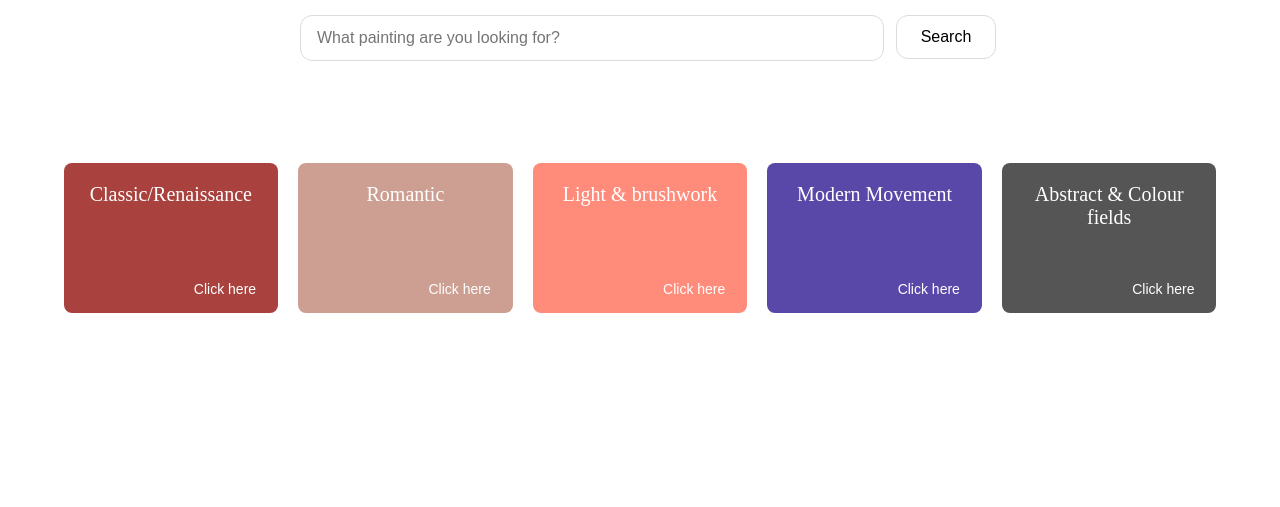
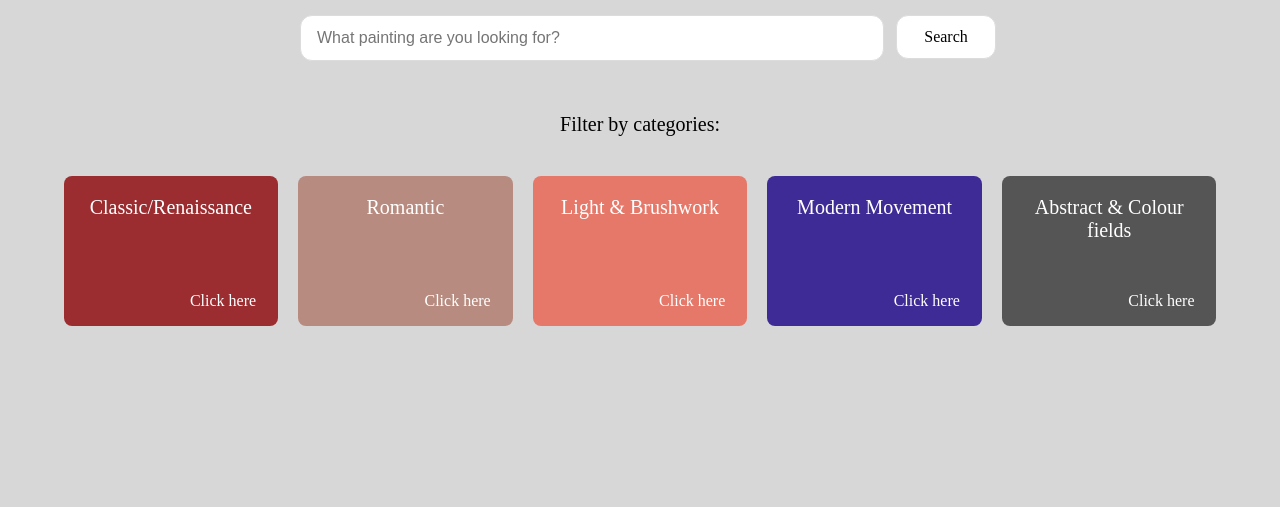
Before and after one commit to callecandelier-maker/Sandbox, a website built with webpack: page index.html in a window 1280 px wide. Shown: the part 293-800 px from the top of the page. Built offline with nearby package versions, Linux system fonts and the light colour scheme.

Commit message:
contiued and tweaked

```diff
--- a/css/style.css
+++ b/css/style.css
@@ -1,12 +1,12 @@
 
 body {
-  background-color: rgba(255, 255, 255, 0.85); /* 0.85 = 85% opacitet */
+  background-color: rgba(211, 211, 211, 0.9); /* 0.85 = 85% opacitet */
 }
-.header-Wrapper{
+/*.header-Wrapper{
   text-align: center;
   font-size: 10px;
 
-}
+}*/
 /* här refererar vi till classen som vi skapat i html */
 .text-wrapper {
   text-align: center;
@@ -22,12 +22,6 @@ body {
   margin-bottom: 20px;
   color: black;
 }
-/*
-.img:hover{
-  width: 40%;
-  transition: 2s;
-}
-*/
 
 .image-container {
   display: flex;
@@ -56,17 +50,11 @@ body {
   transition: width 0.8s ease, height 0.8s ease; /* <-- lägg till detta */
 }
 
-/*.red { background-color:#FF8C7B ; } /*#B5002D*/
-/*.orange { background-color: #F5C7B8; } /*#FF6F61*/
-/*.purple { background-color: #3F2B96; }
-.varm-taupe { background-color: #A98C7E; }
-.golden-rod { background-color: #D9A441; }*/
-
-.deep-red{background-color:#A9423E} /*#9B2D30*/
-.soft-peach{background-color: #CC9F92}
-.warm-orange{background-color: #FF8C7B}
-.deep-purple{background-color:#5A48A8 }  /*#3F2B96*/
-.gold{background-color:#D9C0B0}  /*#A98C7E*/
+.deep-red{background-color:#9B2D30} /**/
+.soft-peach{background-color: #B78B7F}
+.warm-orange{background-color: #E67869}
+.deep-purple{background-color: #3F2B96} #4E3A9F
+.gold{background-color: #A98C7E}
 
 .image-wrapper:hover{
   width: 16%;
@@ -74,6 +62,7 @@ body {
 }
 
 .image-btn {
+  font-family: "roboto-light";
   position: absolute;
   bottom: 10px;       /* avstånd från botten */
   right: 10px;        /* avstånd från högerkanten */
@@ -83,19 +72,28 @@ body {
   background-color: transparent;
   color: white;
   cursor: pointer;
-  font-size: 14px;
+  font-size: 16px;
   transition: background 0.3s;
-  color: white;
 }
 
 .image-btn:hover {
   background-color: rgba(255, 255, 255, 0.4); /* vit med 70% opacitet */
   color: black;
 }
+.image-btn:active {
+  background-color: rgba(255, 255, 255, 0.7); /* mer synlig */
+  color: white; /* färg ändras när man klickar */
+  opacity: 0.8; /* kan också använda opacity */
+}
 
 .image-wrapper p{
   text-align: center;
   color: white;
+  font-size: 20px;
+  font-family: "ariel";
+}
+.paragraph-txt{
+  text-align: center;
   font-size: 20px;
 }
 
@@ -114,7 +112,7 @@ body {
   border-radius: 60px;
   padding: 8px;
   font-size: 16px;
-  margin-bottom: 100px;
+  margin-bottom: 50px;
 
   display: flex;              /* aktiverar flexbox */
   justify-content: center;    /* centrerar horisontellt */
@@ -151,6 +149,7 @@ body {
 .search-button{
   background-color: white;
   font-size: 16px;
+  font-family: "ariel";
   height: 44px;
   width: 100px;
   border-radius: 12px;
--- a/index.html
+++ b/index.html
@@ -31,10 +31,12 @@
   <button class="search-button">Search</button>
 </div>
 
+<p class="paragraph-txt"> Filter by categories:</p>
+
 <div class="image-container">
   <div class="image-wrapper deep-red" >
     <p>Classic/Renaissance</p>
-    <button class="image-btn">Click here</button>
+   <button class="image-btn">Click here</button>
   </div>
 
   <div class="image-wrapper soft-peach">
@@ -43,7 +45,7 @@
   </div>
 
   <div class="image-wrapper warm-orange ">
-    <p>Light & brushwork</p>
+    <p>Light & Brushwork</p>
     <button class="image-btn">Click here</button>
   </div>
 
```
